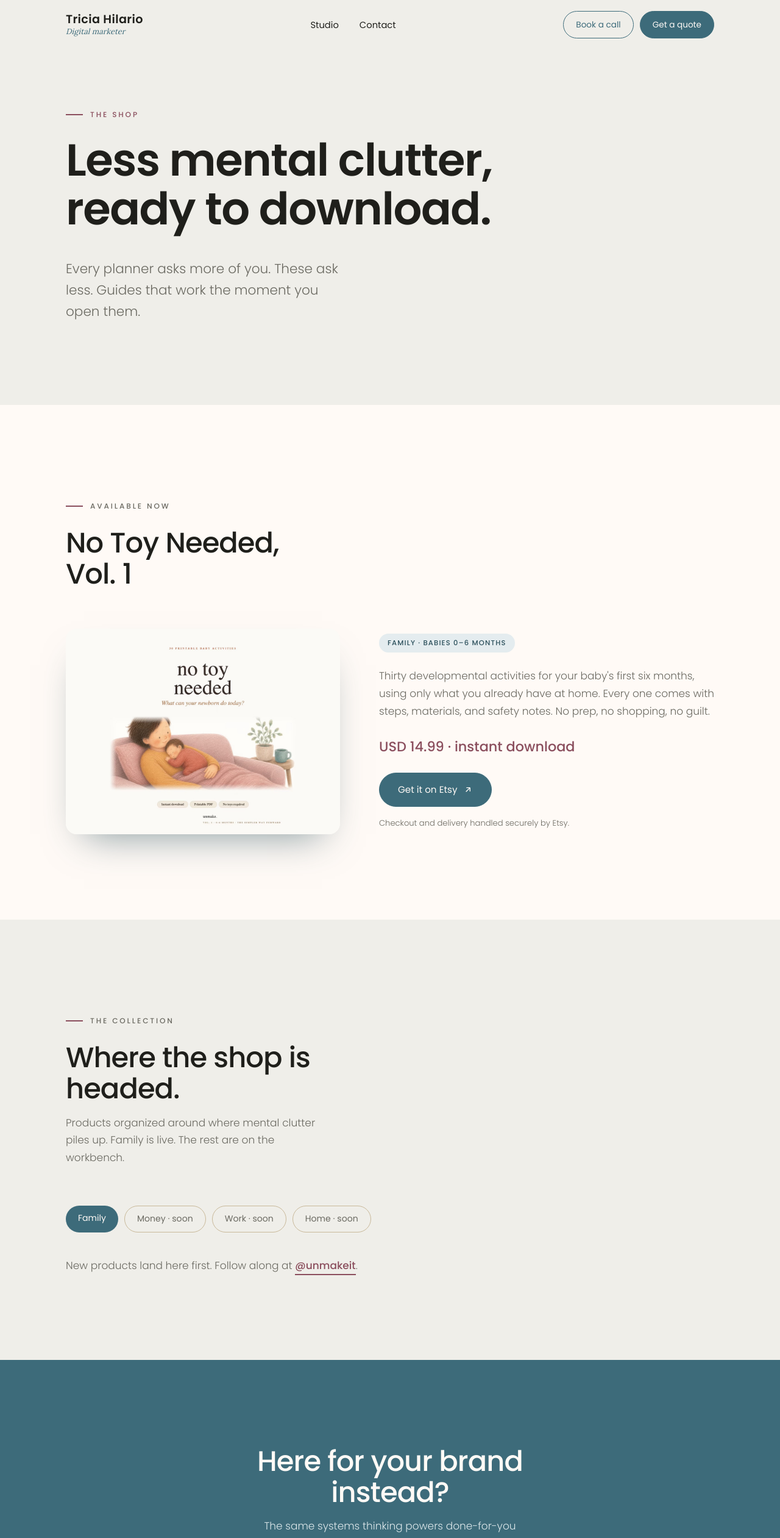
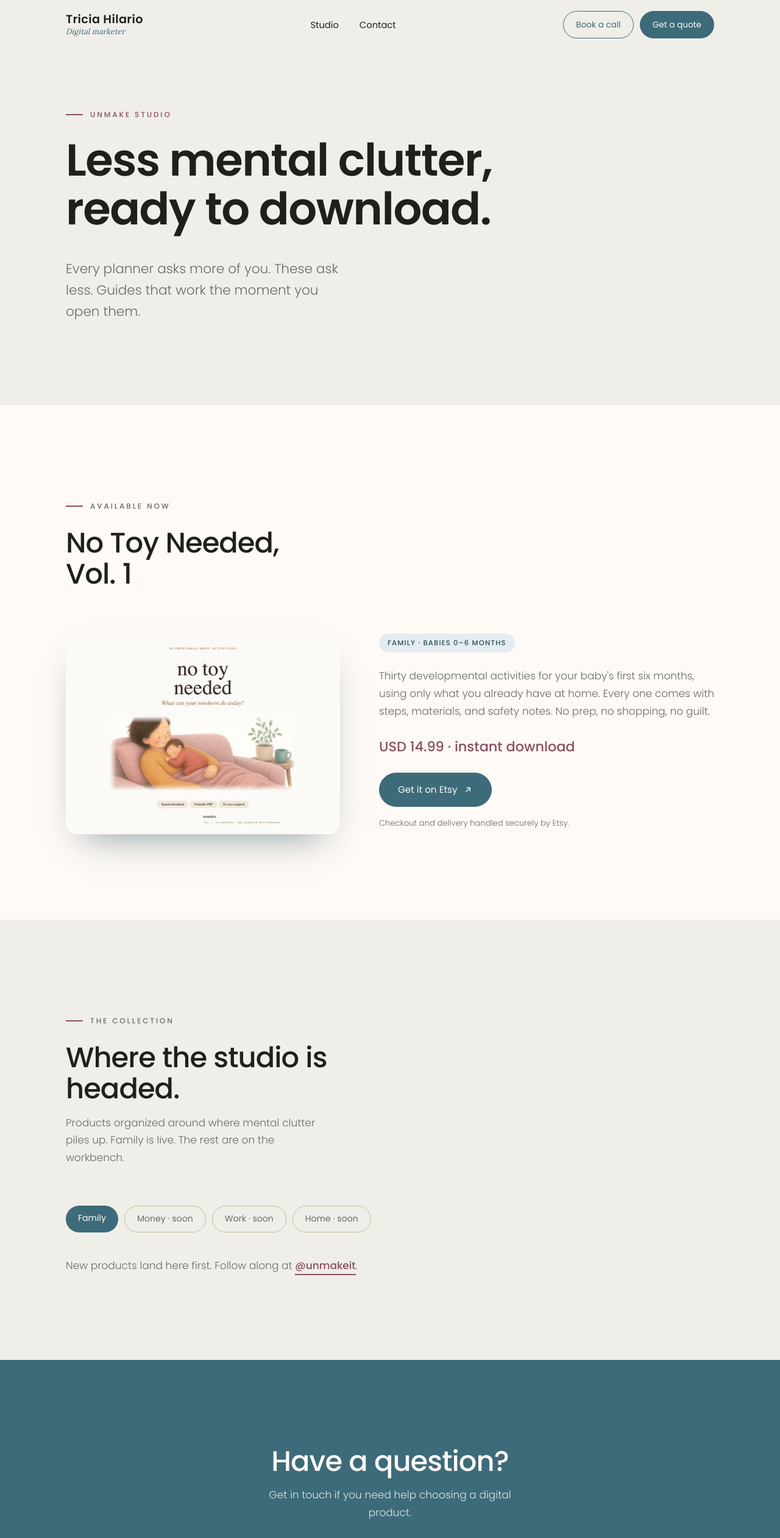
Before and after one commit to unmaketricia/unmake-website, a Next.js app: page /shop in a window 1280 px wide. Shown: the top 2522 px of the page at 61% size. Built offline with nearby package versions, Linux system fonts and the light colour scheme.

Commit message:
Rename the product shop to Studio

```diff
--- a/app/shop/page.jsx
+++ b/app/shop/page.jsx
@@ -4,7 +4,7 @@ import CtaBand from "@/components/CtaBand";
 import { ETSY_URL } from "@/lib/etsy";
 
 export const metadata = {
-  title: "Shop | Tricia Hilario",
+  title: "Studio | UNMAKE",
   description:
     "Digital products that clear mental clutter from family, money, and work. Start with No Toy Needed Vol. 1: 30 household-item activities for babies 0 to 6 months.",
 };
@@ -14,7 +14,7 @@ export default function Shop() {
     <>
       <header className="hero tight">
         <div className="wrap">
-          <p className="eyebrow">The shop</p>
+          <p className="eyebrow">UNMAKE Studio</p>
           <h1>Less mental clutter, ready to download.</h1>
           <p className="lede">
             Every planner asks more of you. These ask less. Guides that work the
@@ -74,7 +74,7 @@ export default function Shop() {
         <Reveal className="wrap">
           <div className="section-head">
             <p className="eyebrow">The collection</p>
-            <h2>Where the shop is headed.</h2>
+            <h2>Where the studio is headed.</h2>
             <p>
               Products organized around where mental clutter piles up. Family is
               live. The rest are on the workbench.
@@ -102,10 +102,10 @@ export default function Shop() {
       </section>
 
       <CtaBand
-        title="Here for your brand instead?"
-        text="The same systems thinking powers done-for-you marketing for growing brands."
-        href="/#services"
-        cta="Explore services"
+        title="Have a question?"
+        text="Get in touch if you need help choosing a digital product."
+        href="/contact"
+        cta="Contact us"
       />
     </>
   );
```
